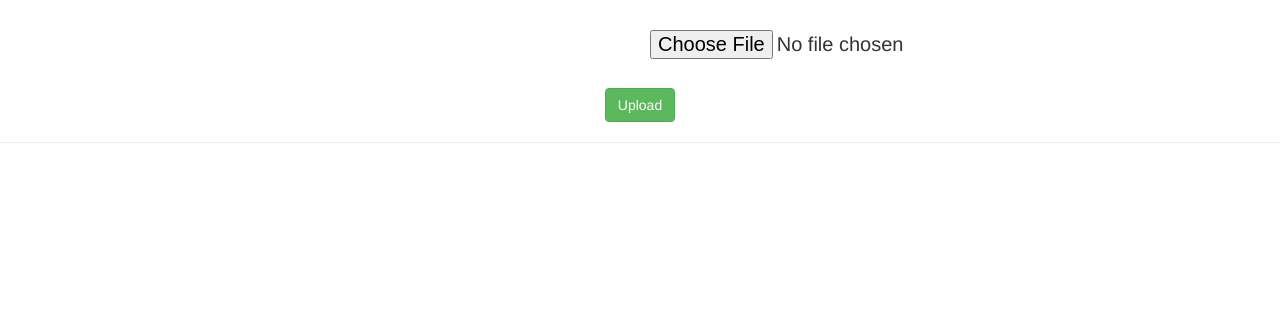
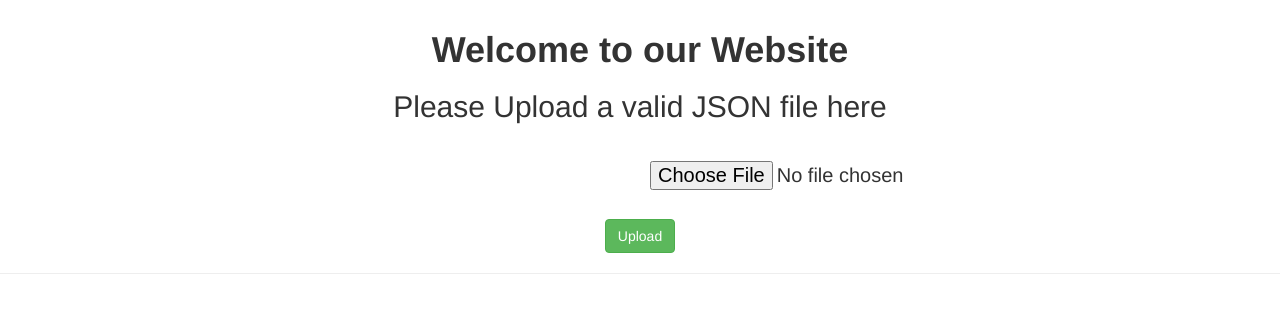
Before and after one commit to yashmittal21/oneassure-1, a Django app: page / in a window 1280 px wide. Shown: the top 313 px of the page. Run offline with Django 3.2, Linux system fonts and the light colour scheme; some libraries are stand-ins or nearby versions.

Commit message:
Update home.html

```diff
--- a/first/templates/home.html
+++ b/first/templates/home.html
@@ -12,6 +12,8 @@
   <link rel="stylesheet" href="https://maxcdn.bootstrapcdn.com/bootstrap/3.4.1/css/bootstrap.min.css">
 </head>
 <body id="container">
+    <h1><b>Welcome to our Website</b></h1>
+    <h2>Please Upload a valid JSON file here</h2><br>
     <input type="file" id="fileUpload" class="file-upload-button" style="margin-left: 650px;"><br>
     <button type="button" id="upload" value="Upload" onclick="Upload()" class="btn btn-success">Upload</button>
   <hr>
```
